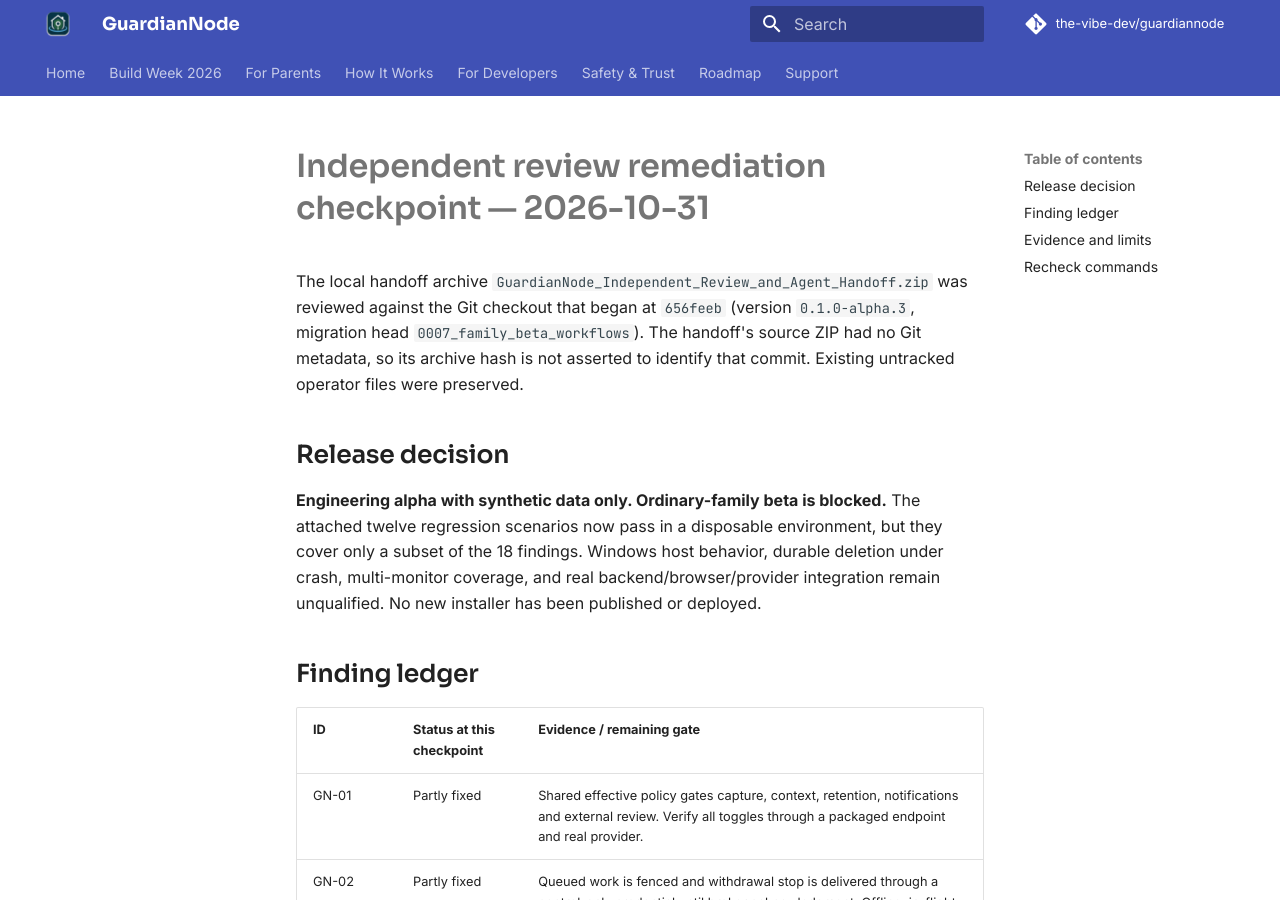
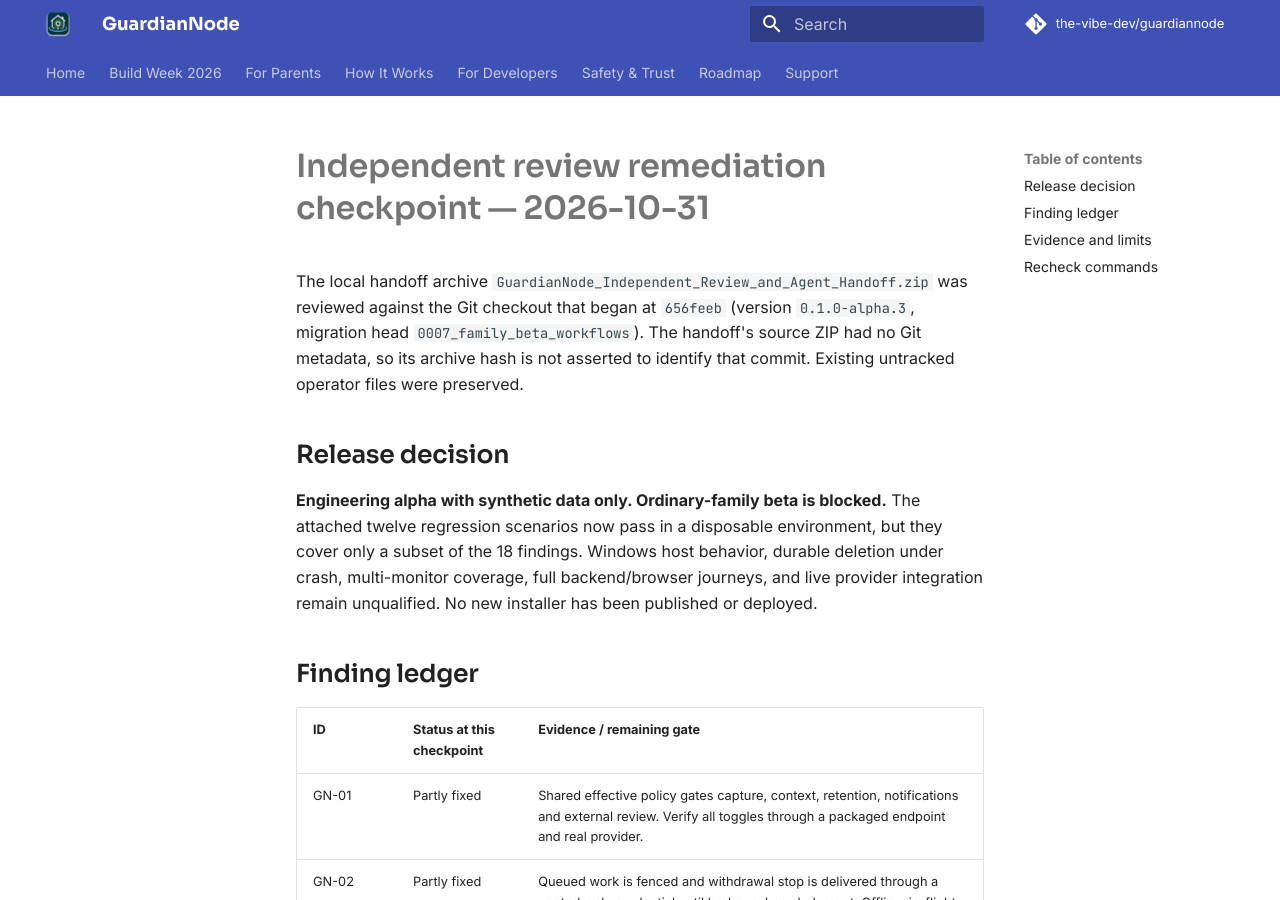
Before and after one commit to the-vibe-dev/guardiannode, an MkDocs documentation site: the page built from docs/release-validation/independent-review-2026-10-31.md, in a window 1280 px wide and 900 px high. Built offline with MkDocs 1.6.1 and Material for MkDocs 9.7.7, drawn with Linux system fonts in a browser that asks for light colours; comment, search, counter and statistics services are not loaded; some of the changed text lies outside the part shown.

Commit message:
docs: record green CI and remaining release gates

```diff
--- a/docs/release-validation/independent-review-2026-10-31.md
+++ b/docs/release-validation/independent-review-2026-10-31.md
@@ -11,8 +11,9 @@
 **Engineering alpha with synthetic data only. Ordinary-family beta is blocked.**
 The attached twelve regression scenarios now pass in a disposable environment,
 but they cover only a subset of the 18 findings. Windows host behavior, durable
-deletion under crash, multi-monitor coverage, and real backend/browser/provider
-integration remain unqualified. No new installer has been published or deployed.
+deletion under crash, multi-monitor coverage, full backend/browser journeys,
+and live provider integration remain unqualified. No new installer has been
+published or deployed.
 
 ## Finding ledger
 
@@ -63,6 +64,10 @@
 - Windows5 SSH was reachable for read-only inspection on 2026-10-31; the
   renderserve backend host was unreachable from this workspace. No installer
   upgrade or live family-data test was performed.
+- The handoff's Python 3.13 diagnostic run reported an intermittent agent
+  resource warning when the full suite ran together. The frozen Python 3.12
+  agent suite passed here, but the warning's root cause has not been isolated
+  across the original environment and remains a release investigation item.
 - A separate real-backend browser smoke used a fresh temporary SQLite database
   and followed setup to the dashboard. It exposed a false green status with
   zero devices and zero captures. After correction, sign-in displayed
```
Also changed, not shown: other parts of docs/release-validation/independent-review-2026-10-31.md (+3 -0 lines).
